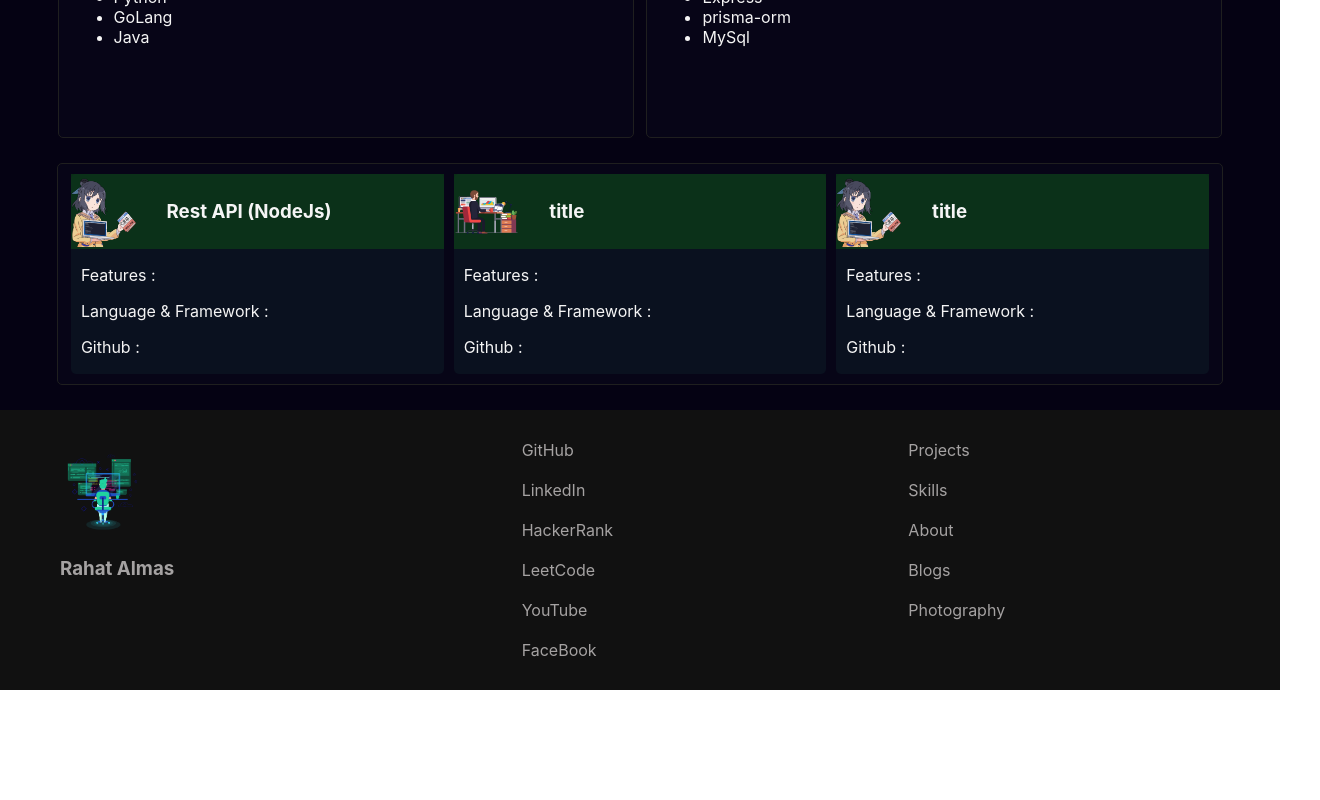
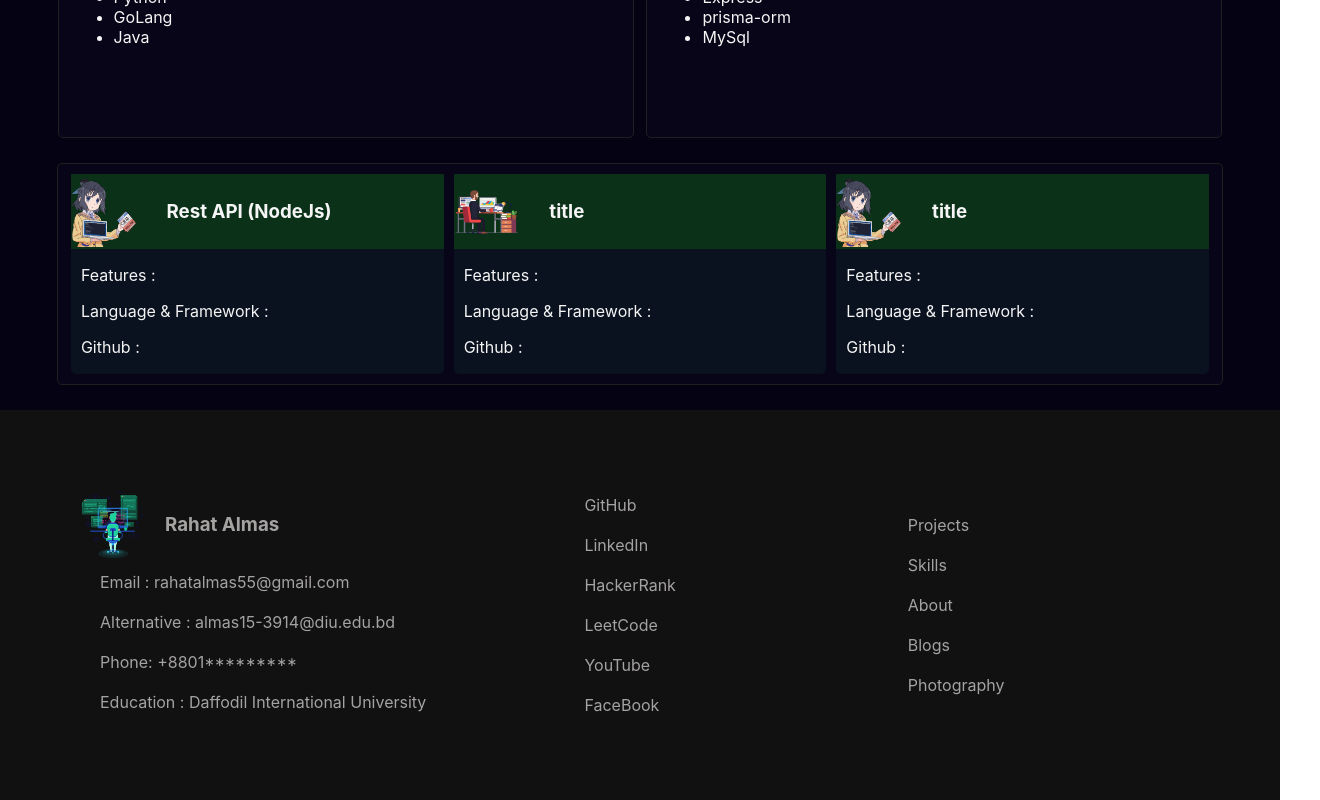
Before and after one commit to rahatalmas/portfolio-new, a React (Create React App) app in the folder rahat-almas/: page / in a window 1280 px wide. Shown: the part 823-1623 px from the top of the page, 1320 px wide, since content can reach past the window. Before the commit the page ends 1513 px from the top, so only its background shows below. Built offline with nearby package versions, Linux system fonts and the light colour scheme.

Commit message:
site-map-update

```diff
--- a/rahat-almas/src/components/Home.css
+++ b/rahat-almas/src/components/Home.css
@@ -95,28 +95,30 @@
 }
 
 .site-map{
-    margin: auto;
     display: flex;
     flex-direction: row;
     justify-content: center;
+    align-items: center;
     margin-top: 25px;
-    padding: 20px 10px;
+    gap: 1px;
+    padding: 75px ;
     background-color: rgb(17, 17, 17);
 }
 
 .intro{
-    flex: 1;
-    text-align: left;
-    padding:20px 50px;
+    flex: 1.5;
 }
 .intro-image-name{
-
+    display: flex;
+    flex-direction: row;
+    align-items: center;
 }
 .rahat-almas{
-   margin: 0 auto;
+   border-radius: 100%;
 }
 .intro h3{
     color: rgb(165, 162, 162);
+    padding-left: 15px;
 }
 .profile-container{
     flex: 1;
--- a/rahat-almas/src/components/Home.js
+++ b/rahat-almas/src/components/Home.js
@@ -127,8 +127,14 @@ const Home = () =>{
           <footer className='site-map'>
               <div className='intro'>
                     <div className='intro-image-name'>
-                        <img alt='rahat-almas' src='./images/vector2.png' style={{width:"85px",}}/>
+                        <img className='rahat-almas' alt='rahat-almas' src='./images/vector2.png' style={{width:"75px",}}/>
                         <h3>Rahat Almas</h3>
+                    </div>
+                    <div className='intro-details'>
+                        <a className='sitemap-link'>Email : rahatalmas55@gmail.com</a>
+                        <a className='sitemap-link'>Alternative : almas15-3914@diu.edu.bd</a>
+                        <a className='sitemap-link'>Phone: +8801*********</a>
+                        <a className='sitemap-link'>Education : Daffodil International University</a>
                     </div>
               </div>
               <div className='profile-container'>
```
